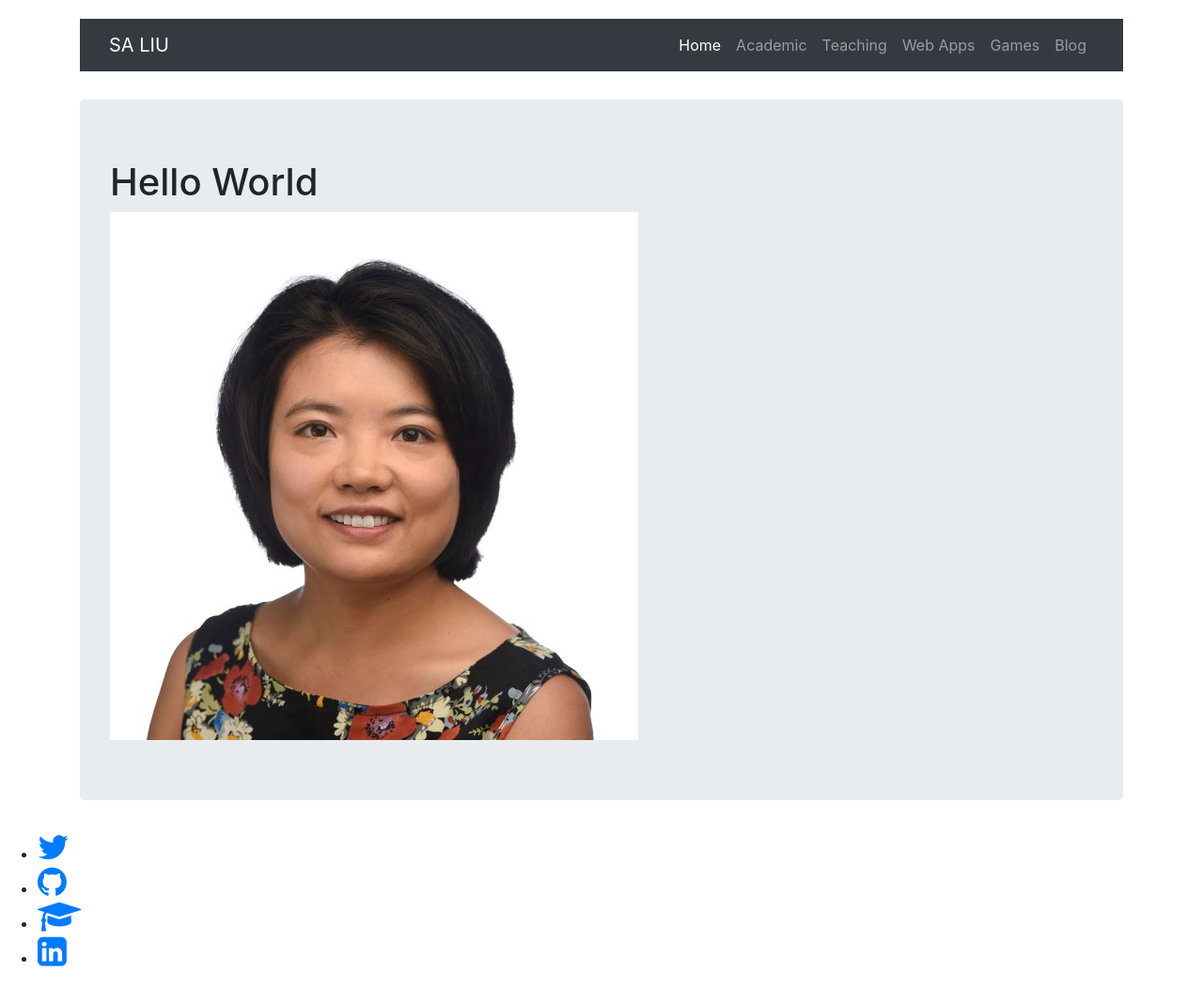
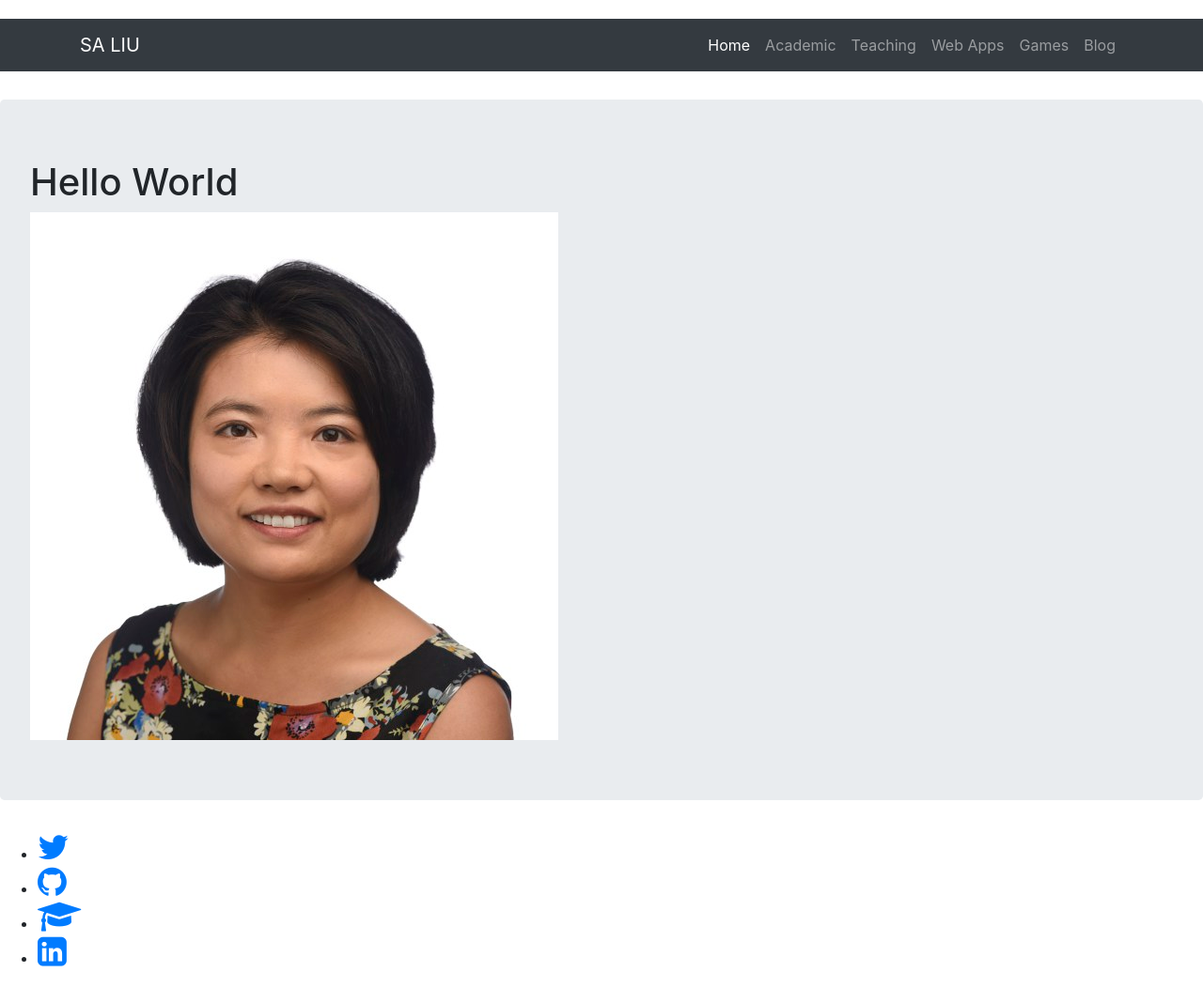
Before and after one commit to Tonicdragon6x66/saliudev.github.io, a Jekyll site: the page built from index.html, in a window 1280 px wide. Shown: the whole page at 94% size. Built offline with Jekyll 4.4.1, drawn with Linux system fonts in a browser that asks for light colours.

Commit message:
add site wrapper

```diff
--- a/_layouts/default.html
+++ b/_layouts/default.html
@@ -13,7 +13,7 @@
   <body>
 
 
-    <div class="container">
+    <div class="site-wrapper">
 
       {{ content }}
 
```
